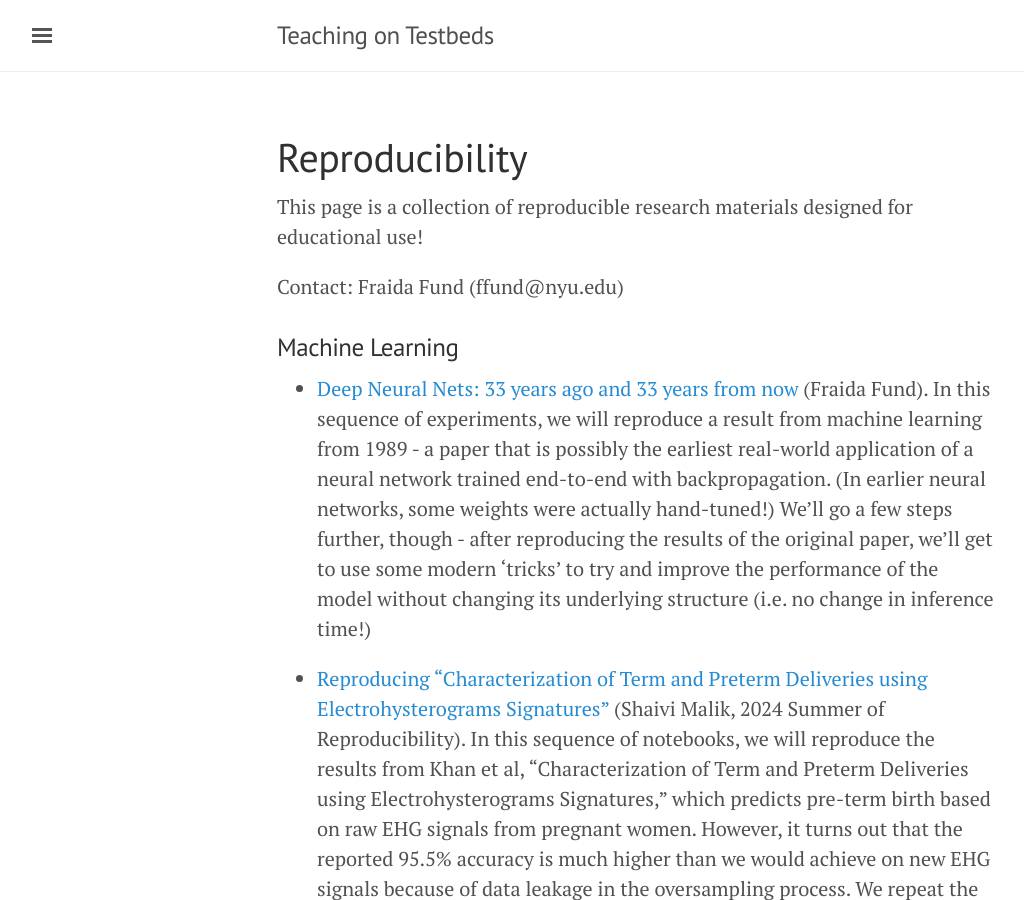
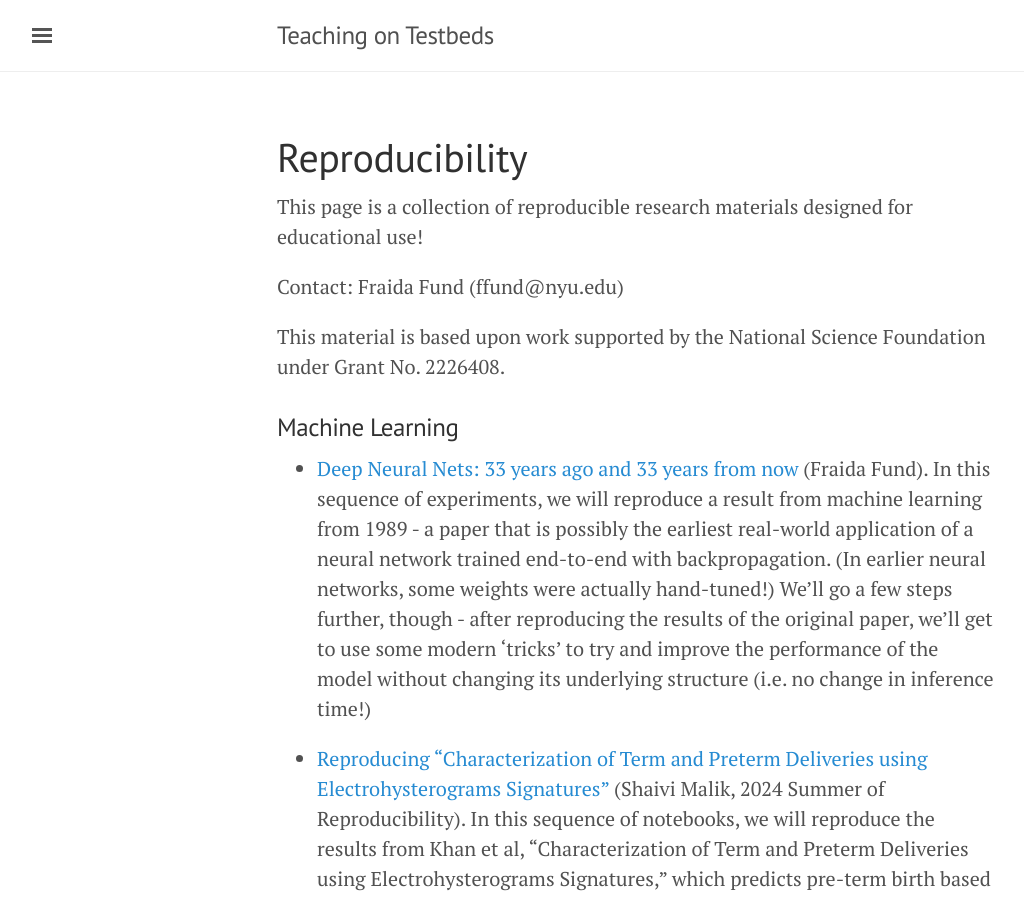
Before and after one commit to teaching-on-testbeds/teaching-on-testbeds.github.io, a Jekyll site: the page built from reproducibility.md, in a window 1280 px wide and 900 px high. Shown: the whole window, without its empty margins (3-1027 px from the left). Built offline with Jekyll 4.4.1, drawn with Linux system fonts in a browser that asks for light colours.

Commit message:
Update grant no

```diff
--- a/reproducibility.md
+++ b/reproducibility.md
@@ -6,6 +6,8 @@ title: Reproducibility
 This page is a collection of reproducible research materials designed for educational use!
 
 Contact: Fraida Fund (ffund@nyu.edu)
+
+This material is based upon work supported by the National Science Foundation under Grant No. 2226408.
 
 ### Machine Learning
 
```
